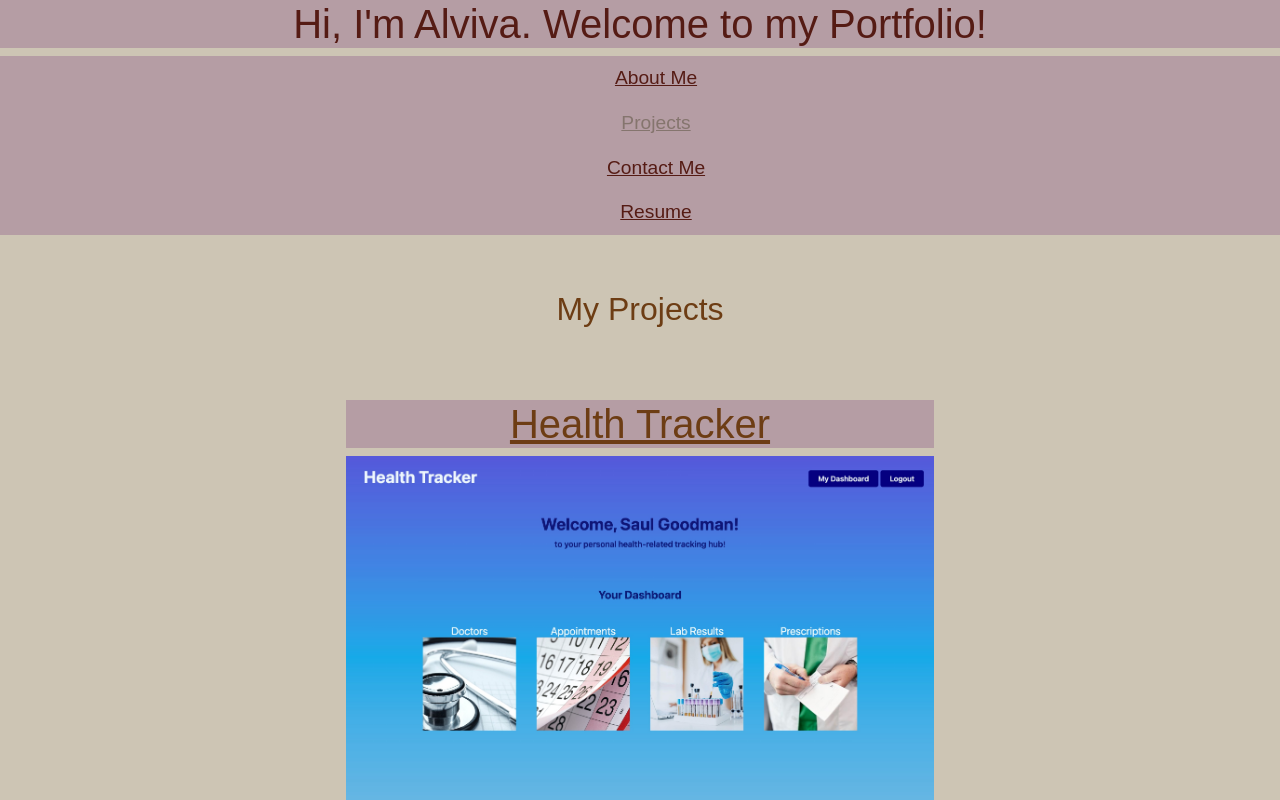
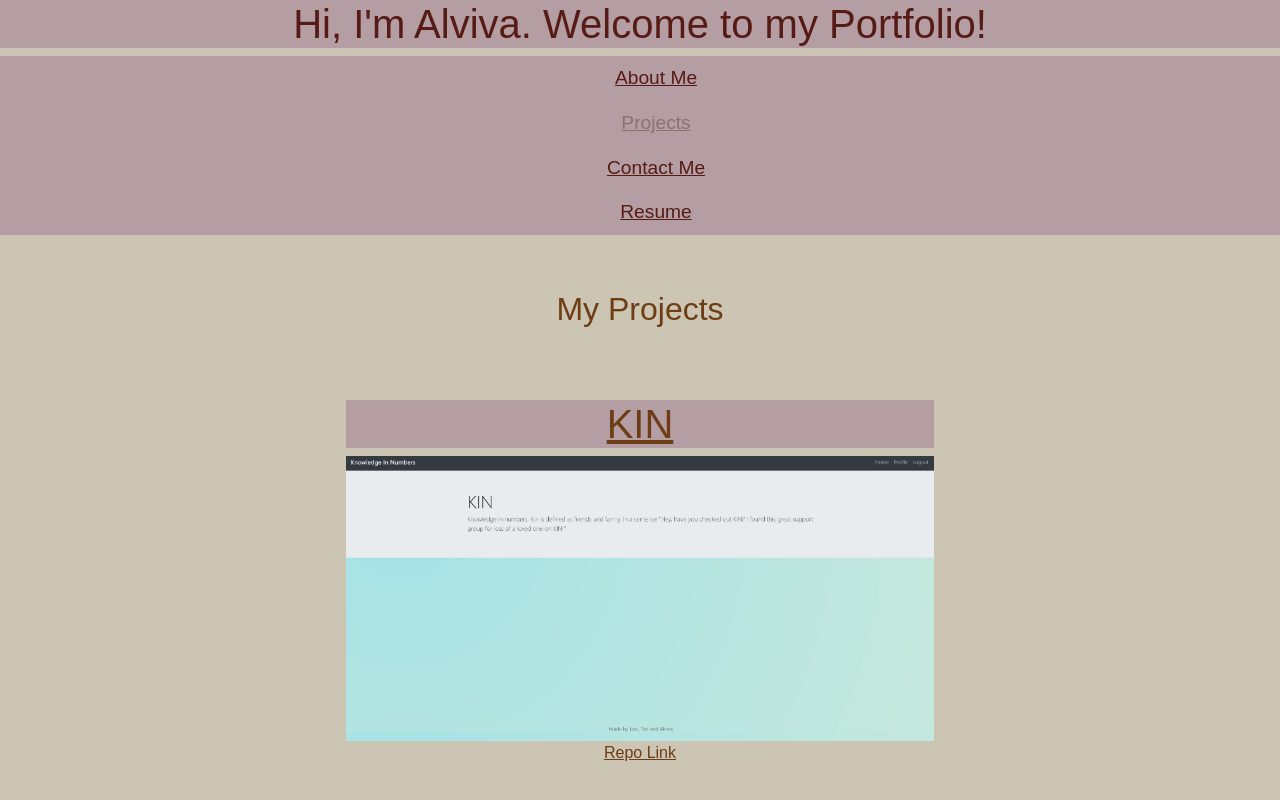
Before and after one commit to AFaidley/React-to-my-portfolio, a React (Create React App) app: page /#/Projects in a window 1280 px wide. Shown: the top 800 px of the page. Built offline with nearby package versions, Linux system fonts and the light colour scheme.

Commit message:
Added project 3

```diff
--- a/src/components/Projects.js
+++ b/src/components/Projects.js
@@ -6,6 +6,7 @@ import thirdImg from '../img/NoteTaker.png'
 import fourthImg from '../img/Screenshot 2022-07-24 153656.png'
 import fifthImg from '../img/Screenshot 2022-07-29 145947.png'
 import sixthImg from '../img/JATE.jpg'
+import seventhImg from '../img/KIN.jpg'
 
 function Projects() {
   return (
@@ -15,6 +16,11 @@ function Projects() {
       oneImg={firstImg}
       oneLive='https://evening-reef-97935.herokuapp.com/'
       oneRepo='https://github.com/heintze11/health-tracker'
+
+      seven='KIN'
+      sevenImg={seventhImg}
+      sevenLive='https://knowledge-in-numbers.herokuapp.com/'
+      sevenRepo='https://github.com/AFaidley/KIN'
 
       two='Air Quality/Greenhouse Gas Comparison'
       twoImg={secondImg}
--- a/src/pages/Portfolio.js
+++ b/src/pages/Portfolio.js
@@ -5,6 +5,21 @@ function Portfolio(props) {
   return (
     <div className='App text-center flexcont'>
       <h2 id='my-projects'>My Projects</h2>
+      <div className='projects'>
+        <h1><a id='projlinks' href={props.sevenLive}>{props.seven}</a></h1>
+        <a href={props.sevenLive} target='_blank' rel='noopener noreferrer'>
+          <img src={props.sevenImg} className='img-fluid' alt={props.seven}></img>
+        </a>
+        <a
+          id='projlinks'
+          href={props.sevenRepo}
+          target='_blank'
+          rel='noopener noreferrer'
+        >
+          Repo Link
+        </a>
+      </div>
+
       <div className='projects'>
         <h1><a id='projlinks' href={props.oneLive}>{props.one}</a></h1>
         <a href={props.oneLive} target='_blank' rel='noopener noreferrer'>
@@ -19,6 +34,7 @@ function Portfolio(props) {
           Repo Link
         </a>
       </div>
+
 
       <div className='projects'>
         <h1><a id='projlinks' href={props.twoLive}>{props.two}</a></h1>
```
Also changed, not shown: src/img/KIN.jpg (added).
